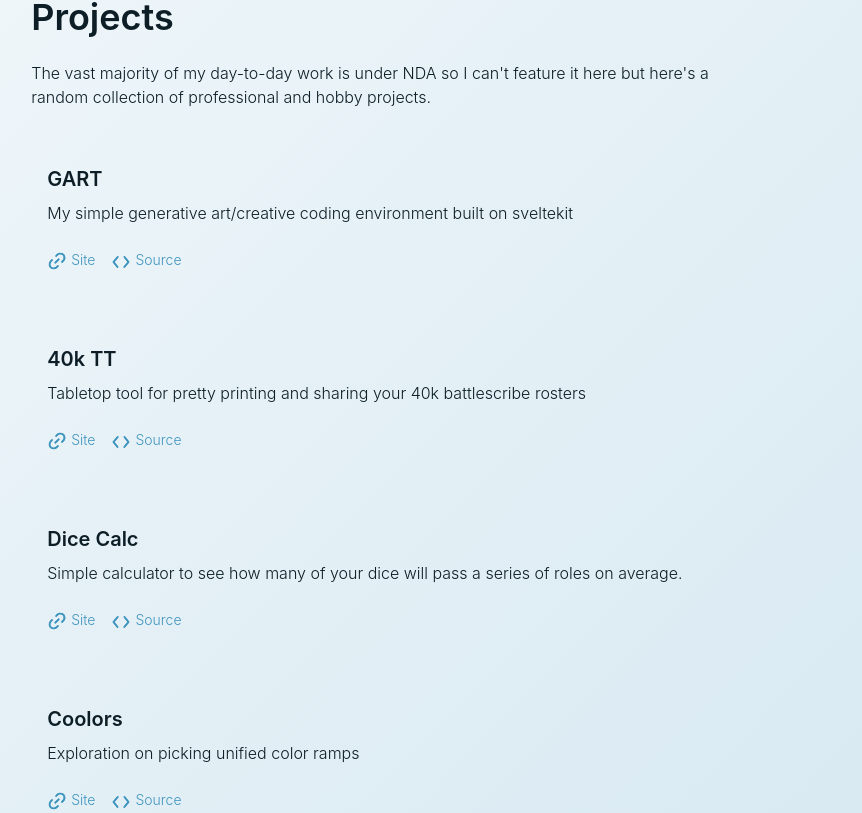
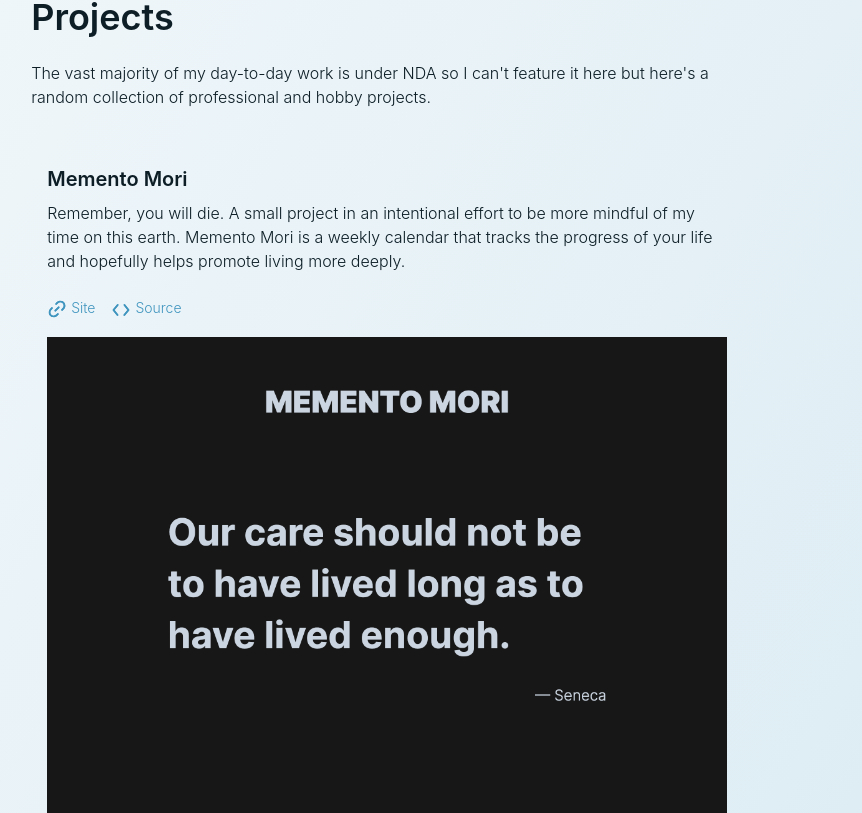
Before and after one commit to matthewsimo/talks, a SvelteKit app: page /projects in a window 1280 px wide. Shown: the part 227-1040 px from the top of the page, without its empty margins (253-1115 px from the left). Built offline with nearby package versions, Linux system fonts and the light colour scheme; a web font is replaced by a local one; what tailwindcss-selection-variant would draw is missing.

Commit message:
Add Memento Mori to projects page

```diff
--- a/src/routes/(page)/projects/+page.svelte
+++ b/src/routes/(page)/projects/+page.svelte
@@ -6,8 +6,15 @@
 
 	const projects = [
 		{
+			title: 'Memento Mori',
+			link: 'https://memento-mori.matthewsimo.com',
+			desc: 'Remember, you will die. A small project in an intentional effort to be more mindful of my time on this earth. Memento Mori is a weekly calendar that tracks the progress of your life and hopefully helps promote living more deeply.',
+			source: 'https://github.com/matthewsimo/gart',
+			img: `/assets/img/memento-mori.png`
+		},
+		{
 			title: 'GART',
-			link: 'http://gart.matthewsimo.com',
+			link: 'https://gart.matthewsimo.com',
 			desc: 'My simple generative art/creative coding environment built on sveltekit',
 			source: 'https://github.com/matthewsimo/gart',
 			img: undefined
@@ -79,6 +86,11 @@
 						{/if}
 					</small>
 				</footer>
+				{#if img}
+					<a href={link}>
+						<img class="py-4" src={img} alt={`Screenshot of ${title}`} />
+					</a>
+				{/if}
 			</li>
 		{/each}
 	</ul>
```
Also changed, not shown: static/assets/img/memento-mori.png (added).
